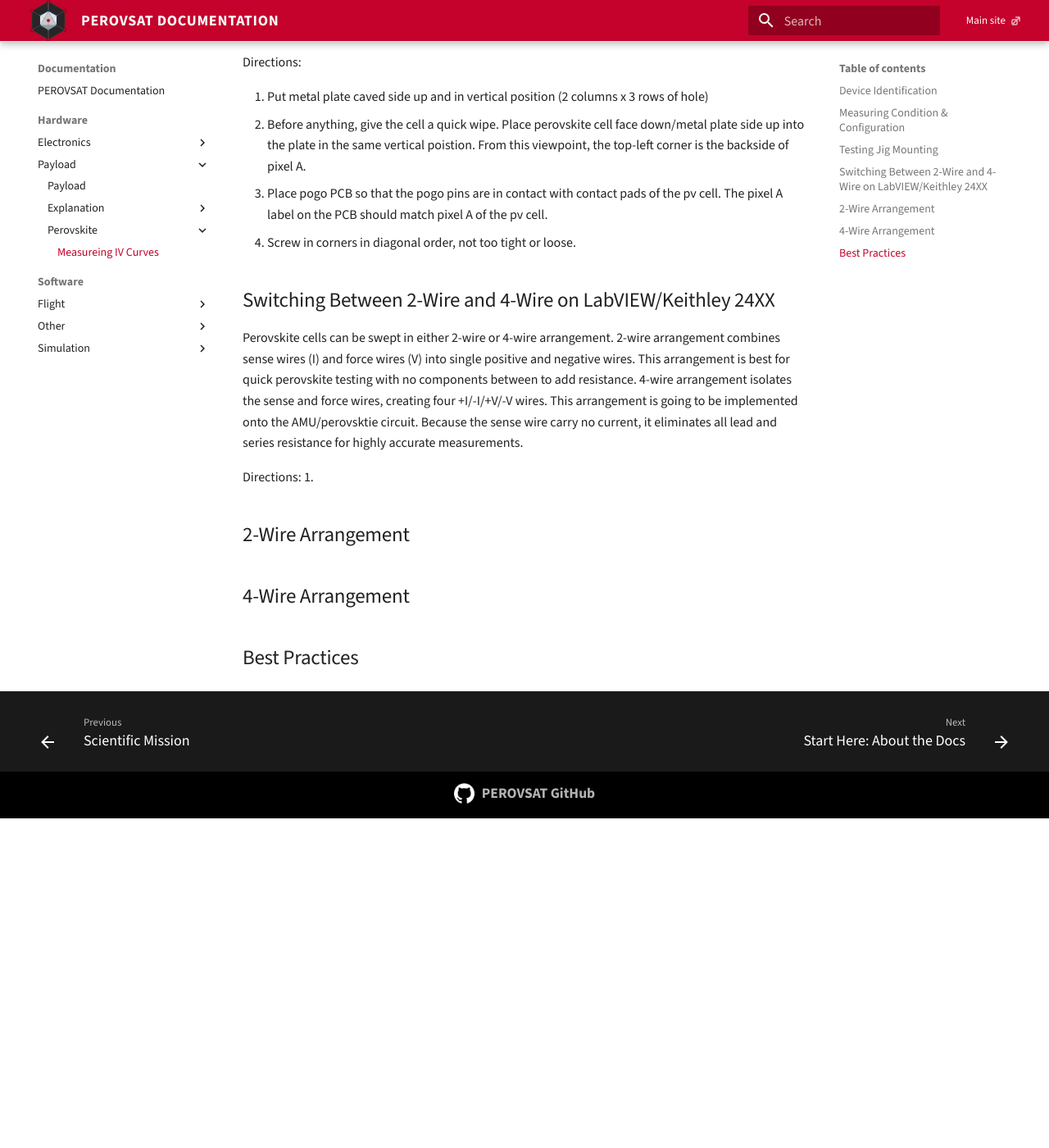
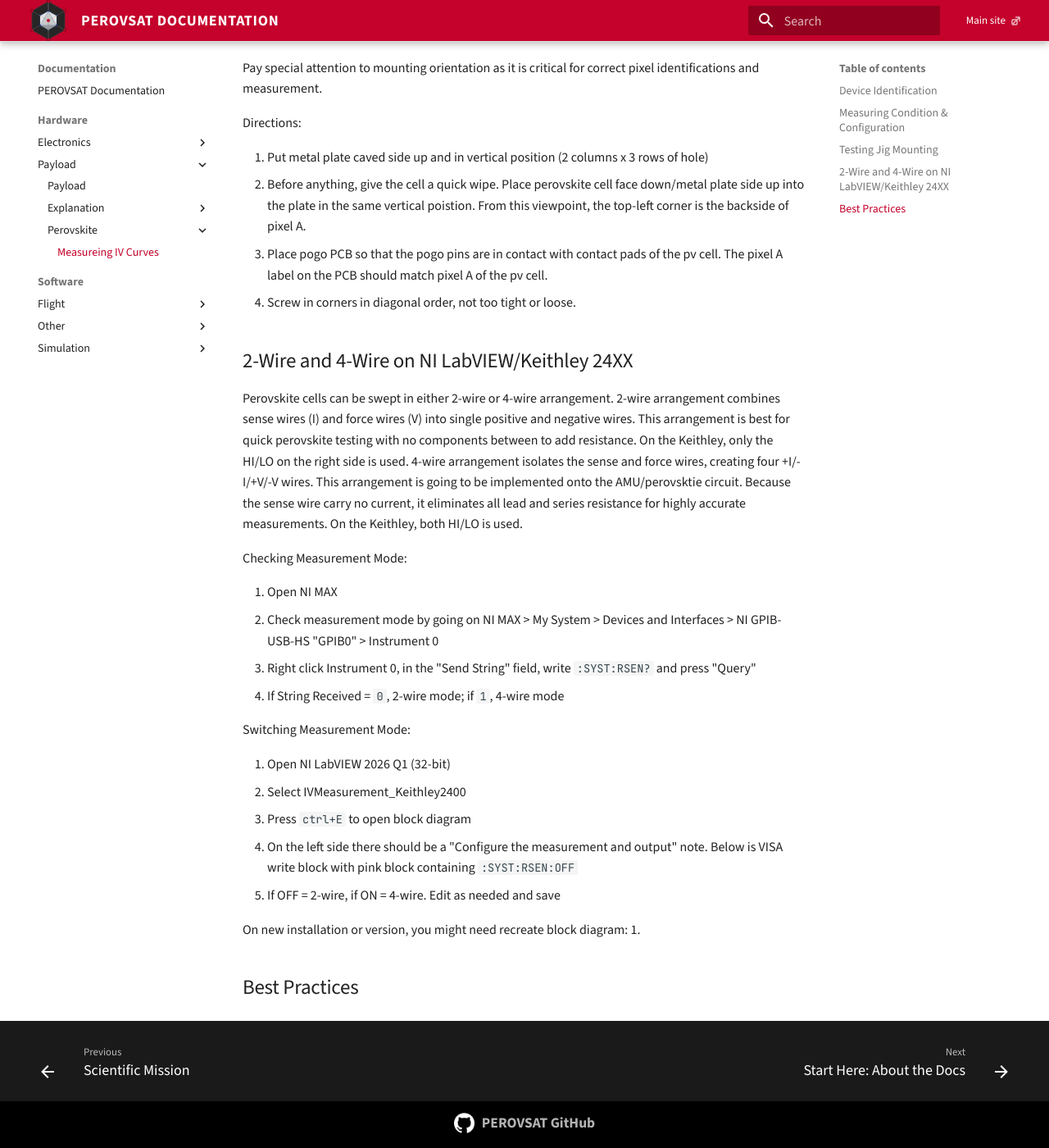
Before and after one commit to PEROVSAT/perovsat.github.io, an MkDocs documentation site: the page built from docs/content/hardware/payload/perovskite/IV curve sweeping.md, in a window 1280 px wide and 1400 px high, scrolled down 1560 px. Shown: the whole window at 82% size. Built offline with MkDocs 1.6.1 and Material for MkDocs 9.7.7, drawn with Linux system fonts in a browser that asks for light colours; before the commit the page ends 2558 px from its top, so only the background shows below that; some of the changed text lies outside the part shown.

Commit message:
Update IV curve sweeping.md

```diff
--- a/docs/content/hardware/payload/perovskite/IV curve sweeping.md
+++ b/docs/content/hardware/payload/perovskite/IV curve sweeping.md
@@ -1,8 +1,12 @@
 # Measureing IV Curves
 ## Device Identification
+
 Red ID numbers shall be defined as the upper end of the cells
+
 Primary number used for identification is the first 1-2 digits at the upper left corner of the cell
+
 The surface with the ID number shall be the front side of the devices
+
 The surface with 6 gold contanct pads chall be the back side of the devices
 
 While having the pv cell face up:
@@ -30,7 +34,7 @@ Environment:
 - Solar simulator is turned on for at least a 30 seconds before measurement
 - The jig lies parallel and directly under the solar simulator light
 
-In LabVIEW 2026:
+In NI LabVIEW 2026:
 
 - Sweep Direction: Descending
 - Source Mode: Voltage
@@ -55,12 +59,25 @@ Directions:
 3. Place pogo PCB so that the pogo pins are in contact with contact pads of the pv cell. The pixel A label on the PCB should match pixel A of the pv cell.
 4. Screw in corners in diagonal order, not too tight or loose.
 
-## Switching Between 2-Wire and 4-Wire on LabVIEW/Keithley 24XX
-Perovskite cells can be swept in either 2-wire or 4-wire arrangement. 2-wire arrangement combines sense wires (I) and force wires (V) into single positive and negative wires. This arrangement is best for quick perovskite testing with no components between to add resistance. 4-wire arrangement isolates the sense and force wires, creating four +I/-I/+V/-V wires. This arrangement is going to be implemented onto the AMU/perovsktie circuit. Because the sense wire carry no current, it eliminates all lead and series resistance for highly accurate measurements.
+##2-Wire and 4-Wire on NI LabVIEW/Keithley 24XX
+Perovskite cells can be swept in either 2-wire or 4-wire arrangement. 2-wire arrangement combines sense wires (I) and force wires (V) into single positive and negative wires. This arrangement is best for quick perovskite testing with no components between to add resistance. On the Keithley, only the HI/LO on the right side is used. 4-wire arrangement isolates the sense and force wires, creating four +I/-I/+V/-V wires. This arrangement is going to be implemented onto the AMU/perovsktie circuit. Because the sense wire carry no current, it eliminates all lead and series resistance for highly accurate measurements. On the Keithley, both HI/LO is used.
 
-Directions:
+Checking Measurement Mode:
+
+1. Open NI MAX
+2. Check measurement mode by going on NI MAX > My System > Devices and Interfaces > NI GPIB-USB-HS "GPIB0" > Instrument 0
+3. Right click Instrument 0, in the "Send String" field, write `:SYST:RSEN?` and press "Query"
+4. If String Received = `0`, 2-wire mode; if `1`, 4-wire mode
+
+Switching Measurement Mode:
+
+1. Open NI LabVIEW 2026 Q1 (32-bit)
+2. Select IVMeasurement_Keithley2400
+3. Press `ctrl+E` to open block diagram
+4. On the left side there should be a "Configure the measurement and output" note. Below is VISA write block with pink block containing `:SYST:RSEN:OFF`
+5. If OFF = 2-wire, if ON = 4-wire. Edit as needed and save
+
+On new installation or version, you might need recreate block diagram:
 1.
 
-## 2-Wire Arrangement
-## 4-Wire Arrangement
 ## Best Practices
```
